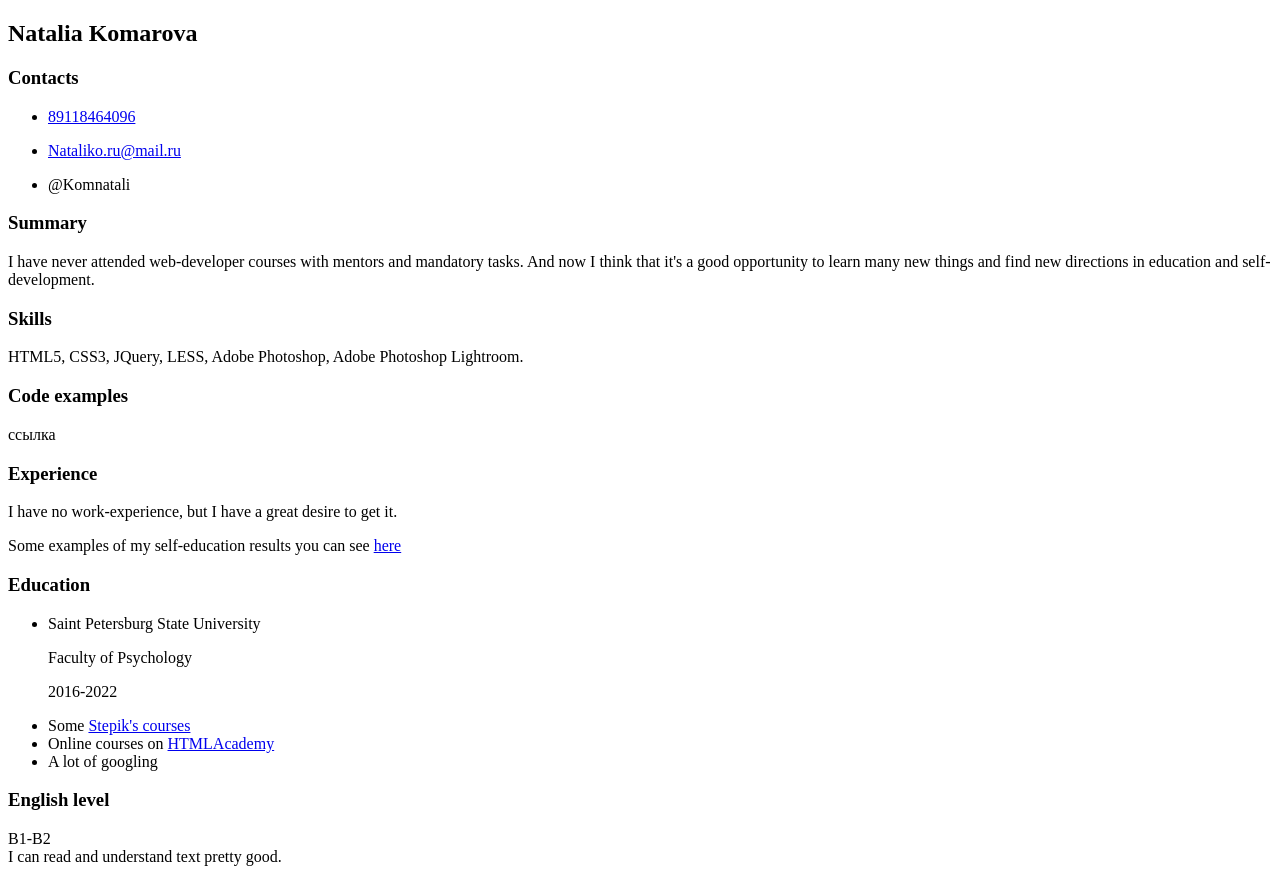
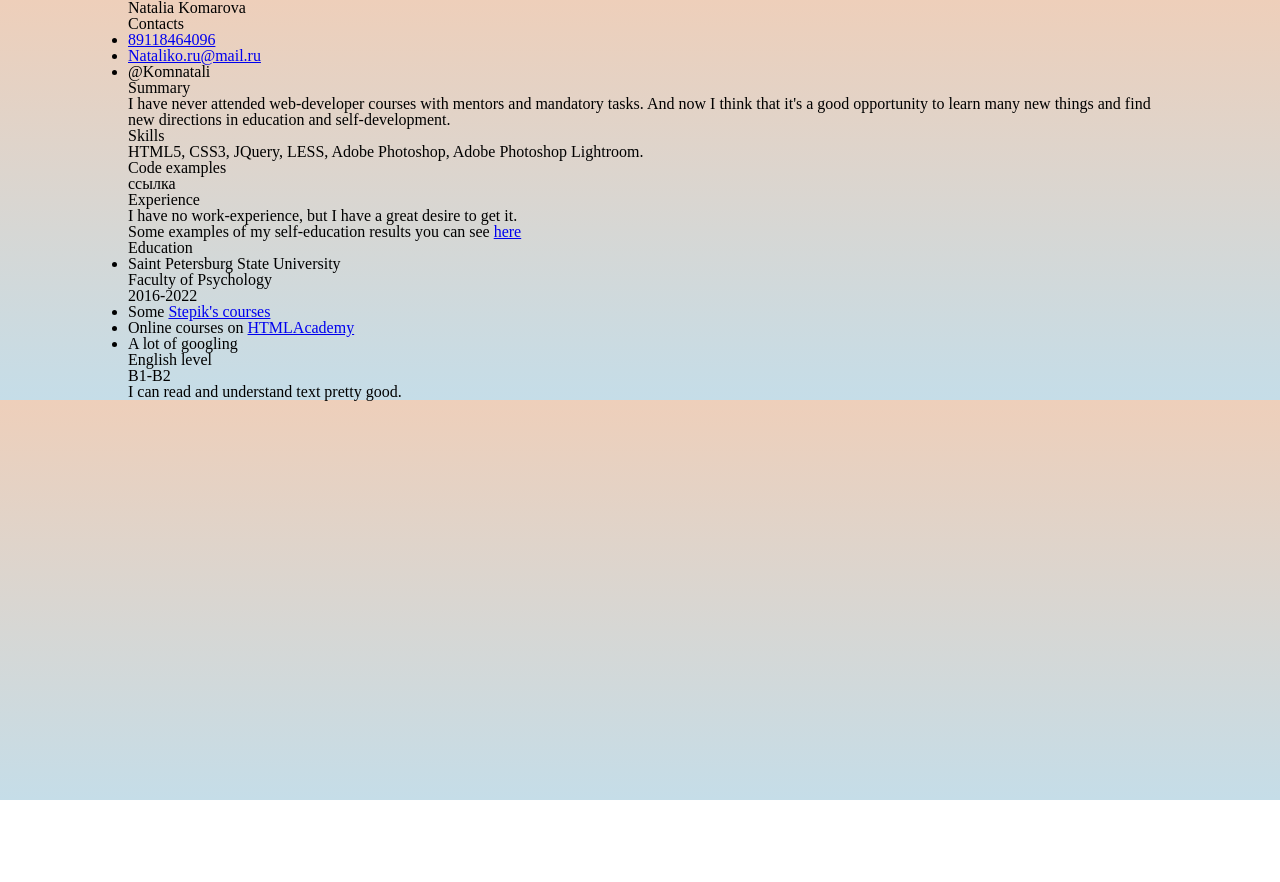
Before and after one commit to komnatali/rsschool-2019Q1-cv, a plain HTML site: page index.html in a window 1280 px wide. After the commit the page ends 800 px from the top, so only its background shows below. Drawn offline with Linux system fonts and the light colour scheme.

Commit message:
fix: connect styles

```diff
--- a/index.html
+++ b/index.html
@@ -4,6 +4,7 @@
   <meta charset="UTF-8">
   <meta name="viewport" content="width=device-width, initial-scale=1.0">
   <meta http-equiv="X-UA-Compatible" content="ie=edge">
+  <link rel="stylesheet" href="style.css">
   <title>CV</title>
 </head>
 <body>
--- a/style.css
+++ b/style.css
@@ -1,4 +1,4 @@
-*{
+* {
   margin: 0;
   padding: 0;
   border: 0;
@@ -7,6 +7,9 @@
   line-height: 1;
 }
 
+body {
+  background: linear-gradient(to bottom, #EECFBA, #C5DDE8);
+}
 .container {
   max-width: 1024px;
   margin: 0 auto;
```
